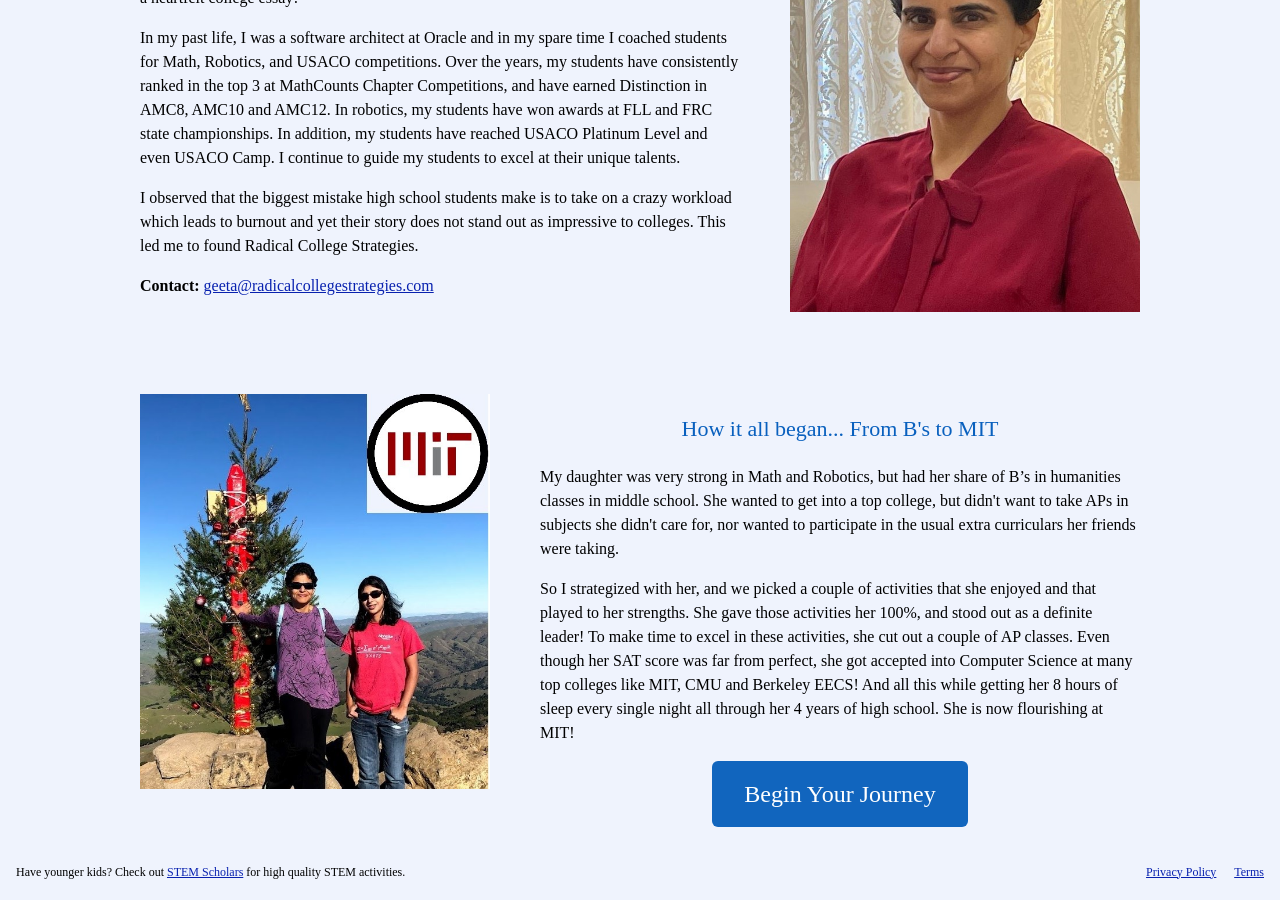
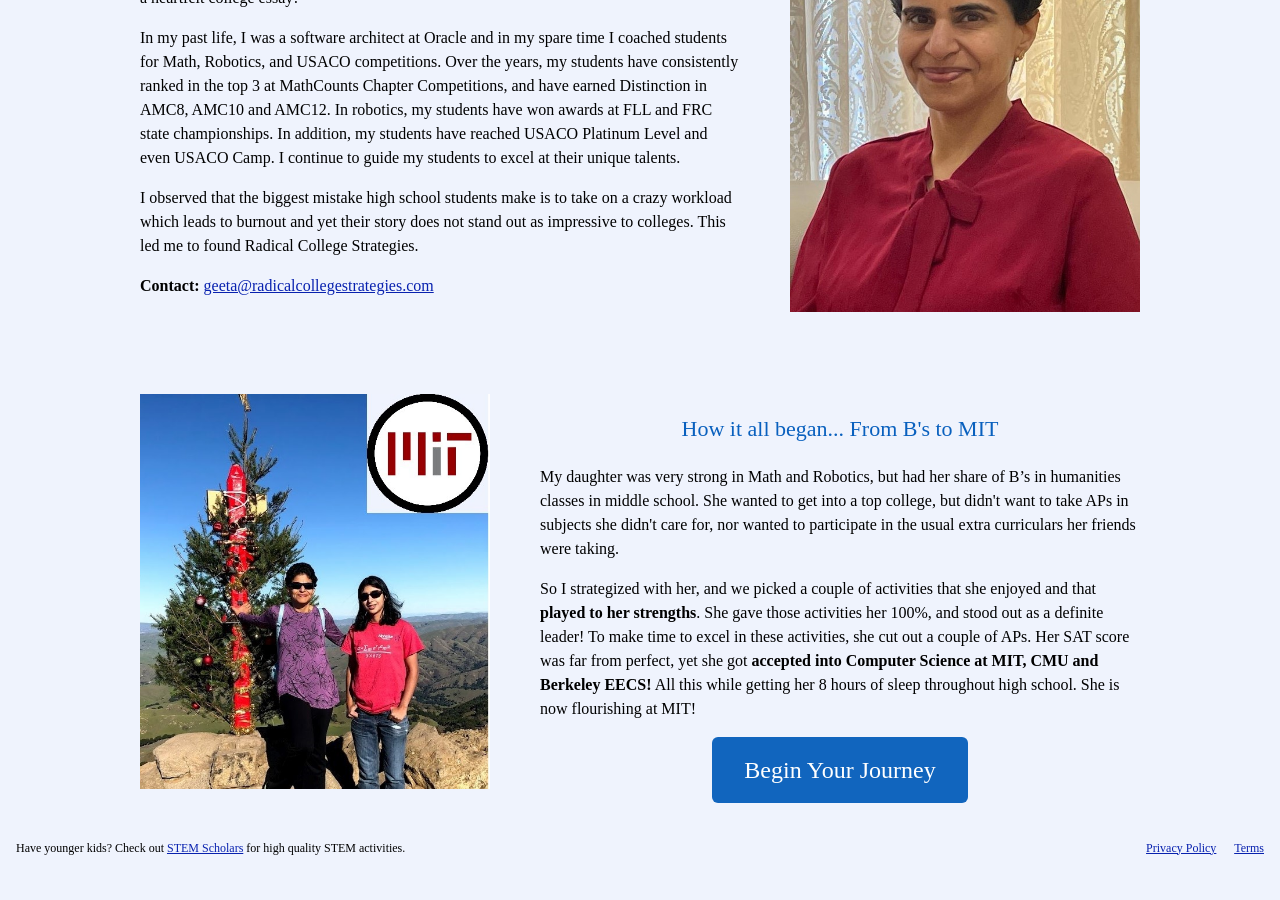
Before and after one commit to radicalcollegestrategies/radicalcollegestrategies.github.io, a Jekyll site: the page built from index.md, in a window 1280 px wide and 900 px high, scrolled down 794 px. Built offline with Jekyll 4.4.1, drawn with Linux system fonts in a browser that asks for light colours; some web fonts are replaced; after the commit the page ends 1670 px from its top, so only the background shows below that.

```diff
--- a/index.md
+++ b/index.md
@@ -50,7 +50,7 @@ permalink: /
     <h3>How it all began... From B's to MIT</h3>
 
     <p>My daughter was very strong in Math and Robotics, but had her share of B’s in humanities classes in middle school. She wanted to get into a top college, but didn't want to take APs in subjects she didn't care for, nor wanted to participate in the usual extra curriculars her friends were taking. </p>
-    <p>So I strategized with her, and we picked a couple of activities that she enjoyed and that played to her strengths. She gave those activities her 100%, and stood out as a definite leader! To make time to excel in these activities, she cut out a couple of AP classes. Even though her SAT score was far from perfect, she got accepted into Computer Science at many top colleges like MIT, CMU and Berkeley EECS! And all this while getting her 8 hours of sleep every single night all through her 4 years of high school. She is now flourishing at MIT! </p>
+    <p>So I strategized with her, and we picked a couple of activities that she enjoyed and that <b>played to her strengths</b>. She gave those activities her 100%, and stood out as a definite leader! To make time to excel in these activities, she cut out a couple of APs. Her SAT score was far from perfect, yet she got <b>accepted into Computer Science at MIT, CMU and Berkeley EECS!</b> All this while getting her 8 hours of sleep throughout high school. She is now flourishing at MIT! </p>
 
     <p style="text-align:center;"><a href="/YourJourney" class="mybutton" style=" color:white">Begin Your Journey</a></p>
 
```
Also changed, not shown: _testimonialsL/05Sama.md (+1 -1 lines), _testimonialsL/10Vedansh.md (+1 -1 lines), _testimonialsR/10Neil.md (+2 -2 lines), _testimonialsR/15Khushi.md (+1 -1 lines).
